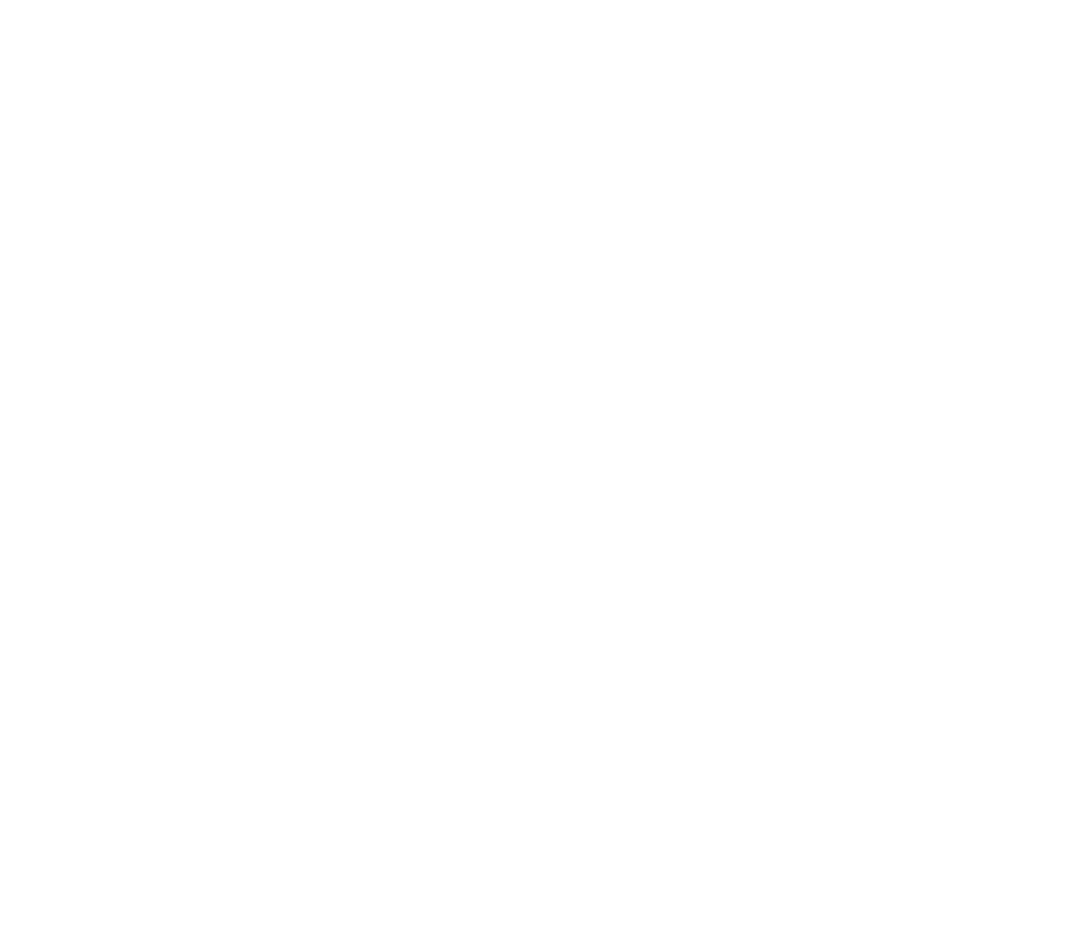
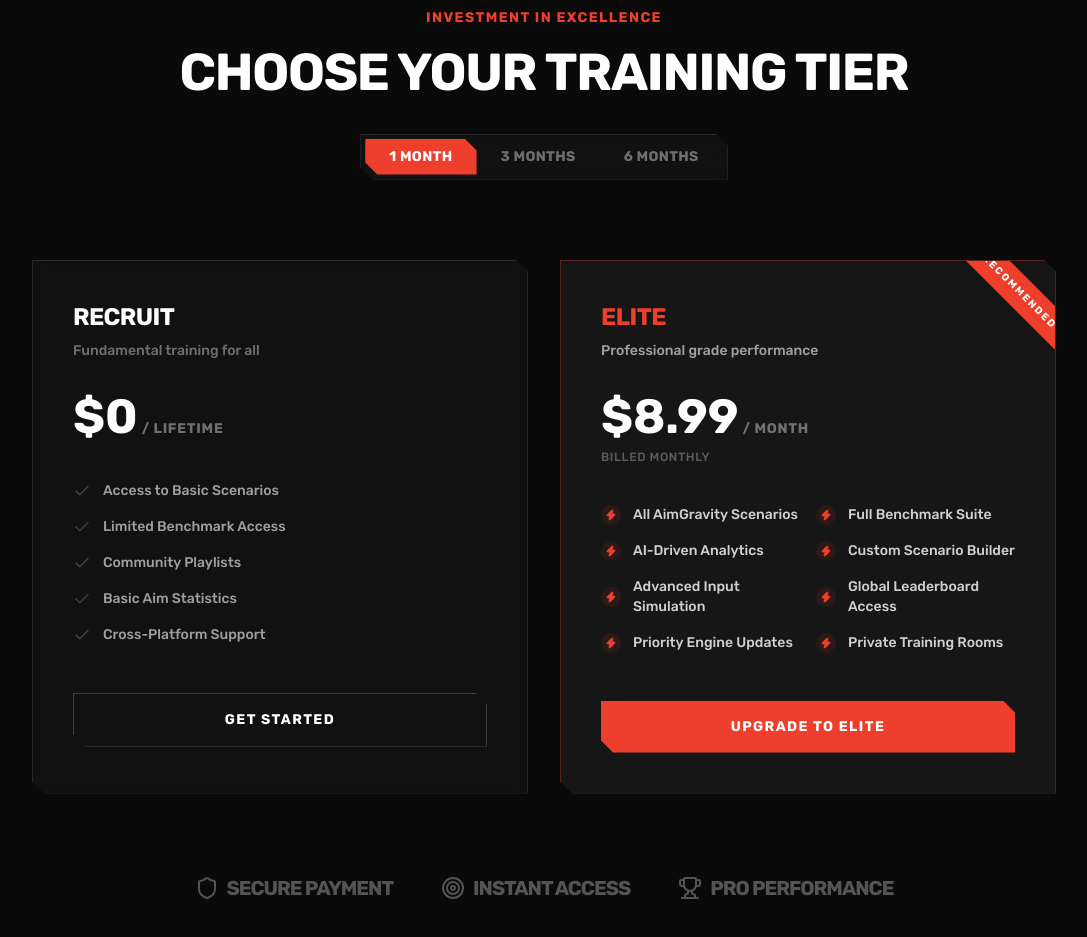
Before and after one commit to ispasdani/aimgravity, a Next.js app: page / in a window 1280 px wide. Shown: the part 2500-3437 px from the top of the page, without its empty margins (96-1183 px from the left). Before the commit the page ends 2379 px from the top, so only its background shows below. Built offline with nearby package versions, Linux system fonts and the light colour scheme.

Commit message:
pricing section introduced

```diff
--- a/app/(marketing)/page.tsx
+++ b/app/(marketing)/page.tsx
@@ -1,6 +1,7 @@
 import Hero from "@/components/marketing-sections/hero";
 import Features from "@/components/marketing-sections/features";
 import GameEngine from "@/components/marketing-sections/game-engine";
+import Pricing from "@/components/marketing-sections/pricing";
 
 export default function Home() {
     return (
@@ -8,6 +9,7 @@ export default function Home() {
             <Hero />
             <Features />
             <GameEngine />
+            <Pricing />
         </main>
     );
 }
--- /dev/null
+++ b/components/marketing-sections/pricing.tsx
@@ -0,0 +1,204 @@
+'use client';
+
+import React, { useState } from 'react';
+import { Check, Zap, Shield, Target, Trophy } from 'lucide-react';
+import { Rubik } from 'next/font/google';
+
+const rubik = Rubik({
+    subsets: ['latin'],
+    weight: ['400', '500', '700'],
+    variable: '--font-rubik',
+});
+
+const clipPathStyle = {
+    clipPath: 'polygon(0 0, calc(100% - 12px) 0, 100% 12px, 100% 100%, 12px 100%, 0 calc(100% - 12px))'
+};
+
+type BillingCycle = '1m' | '3m' | '6m';
+
+export default function Pricing() {
+    const [billingCycle, setBillingCycle] = useState<BillingCycle>('1m');
+
+    const prices = {
+        '1m': 8.99,
+        '3m': 6.99,
+        '6m': 4.99,
+    };
+
+    const billingText = {
+        '1m': 'Billed monthly',
+        '3m': 'Billed $20.97 every 3 months',
+        '6m': 'Billed $29.94 every 6 months',
+    };
+
+    const savings = {
+        '1m': null,
+        '3m': 'Save 22%',
+        '6m': 'Save 44%',
+    };
+
+    const freeFeatures = [
+        "Access to Basic Scenarios",
+        "Limited Benchmark Access",
+        "Community Playlists",
+        "Basic Aim Statistics",
+        "Cross-Platform Support",
+    ];
+
+    const proFeatures = [
+        "All AimGravity Scenarios",
+        "Full Benchmark Suite",
+        "AI-Driven Analytics",
+        "Custom Scenario Builder",
+        "Advanced Input Simulation",
+        "Global Leaderboard Access",
+        "Priority Engine Updates",
+        "Private Training Rooms",
+    ];
+
+    return (
+        <section
+            className={`${rubik.variable} relative w-full bg-[#0a0a0a] py-24 md:py-32 text-white border-t border-white/10`}
+            style={{ fontFamily: 'var(--font-rubik), sans-serif' }}
+            id="pricing"
+        >
+            <div className="max-w-[1440px] mx-auto px-8 md:px-16">
+
+                {/* Header */}
+                <div className="mb-16 md:mb-20 text-center">
+                    <div className="text-[#EE3F2C] font-bold tracking-widest uppercase text-sm mb-4">
+                        Investment in Excellence
+                    </div>
+                    <h2 className="text-[36px] md:text-[52px] leading-[1.1] font-bold uppercase tracking-tight mb-8">
+                        Choose your training tier
+                    </h2>
+
+                    {/* Billing Toggle */}
+                    <div className="inline-flex p-1 bg-white/[0.03] border border-white/10 backdrop-blur-sm relative" style={clipPathStyle}>
+                        {(['1m', '3m', '6m'] as BillingCycle[]).map((cycle) => (
+                            <button
+                                key={cycle}
+                                onClick={() => setBillingCycle(cycle)}
+                                className={`relative z-10 px-6 py-2 text-sm font-bold uppercase tracking-wide transition-colors duration-300 ${
+                                    billingCycle === cycle ? 'text-white' : 'text-white/40 hover:text-white/70'
+                                }`}
+                            >
+                                {cycle === '1m' ? '1 Month' : cycle === '3m' ? '3 Months' : '6 Months'}
+                                {billingCycle === cycle && (
+                                    <div
+                                        className="absolute inset-0 bg-[#EE3F2C] -z-10 transition-all duration-300"
+                                        style={clipPathStyle}
+                                    />
+                                )}
+                            </button>
+                        ))}
+                    </div>
+                </div>
+
+                {/* Pricing Grid */}
+                <div className="grid grid-cols-1 lg:grid-cols-2 gap-8 max-w-5xl mx-auto">
+
+                    {/* Free Plan */}
+                    <div
+                        className="group relative backdrop-blur-sm bg-white/[0.03] border border-white/10 p-10 transition-all duration-300 hover:border-white/20"
+                        style={clipPathStyle}
+                    >
+                        <div className="mb-8">
+                            <h3 className="text-2xl font-bold uppercase tracking-tight mb-2">Recruit</h3>
+                            <p className="text-white/40 text-sm font-medium">Fundamental training for all</p>
+                        </div>
+
+                        <div className="mb-10">
+                            <div className="flex items-baseline gap-1">
+                                <span className="text-5xl font-bold">$0</span>
+                                <span className="text-white/40 uppercase text-sm font-bold tracking-wider">/ Lifetime</span>
+                            </div>
+                        </div>
+
+                        <div className="space-y-4 mb-12">
+                            {freeFeatures.map((feature, idx) => (
+                                <div key={idx} className="flex items-center gap-3">
+                                    <Check className="text-white/20" size={18} />
+                                    <span className="text-white/60 text-sm font-medium">{feature}</span>
+                                </div>
+                            ))}
+                        </div>
+
+                        <button
+                            className="w-full py-4 border border-white/20 text-white font-bold uppercase text-sm tracking-widest hover:bg-white/10 transition-colors"
+                            style={clipPathStyle}
+                        >
+                            Get Started
+                        </button>
+                    </div>
+
+                    {/* Pro Plan */}
+                    <div
+                        className="group relative backdrop-blur-sm bg-white/[0.05] border border-[#EE3F2C]/30 p-10 transition-all duration-300 hover:border-[#EE3F2C]/60 overflow-hidden"
+                        style={clipPathStyle}
+                    >
+                        {/* Elite Badge */}
+                        <div className="absolute top-0 right-0">
+                            <div className="bg-[#EE3F2C] text-white text-[10px] font-black uppercase tracking-[0.2em] px-8 py-2 rotate-45 translate-x-[28%] translate-y-[50%]">
+                                RECOMMENDED
+                            </div>
+                        </div>
+
+                        <div className="mb-8 relative">
+                            <h3 className="text-2xl font-bold uppercase tracking-tight mb-2 text-[#EE3F2C]">Elite</h3>
+                            <p className="text-white/60 text-sm font-medium">Professional grade performance</p>
+
+                            {savings[billingCycle] && (
+                                <span className="absolute top-0 right-0 bg-[#EE3F2C]/10 text-[#EE3F2C] border border-[#EE3F2C]/20 px-3 py-1 text-[10px] font-bold uppercase tracking-widest" style={clipPathStyle}>
+                                    {savings[billingCycle]}
+                                </span>
+                            )}
+                        </div>
+
+                        <div className="mb-10">
+                            <div className="flex items-baseline gap-1">
+                                <span className="text-5xl font-bold transition-all duration-300">${prices[billingCycle]}</span>
+                                <span className="text-white/40 uppercase text-sm font-bold tracking-wider">/ Month</span>
+                            </div>
+                            <p className="text-white/30 text-xs mt-2 font-medium uppercase tracking-wider transition-all duration-300">
+                                {billingText[billingCycle]}
+                            </p>
+                        </div>
+
+                        <div className="grid grid-cols-1 md:grid-cols-2 gap-4 mb-12">
+                            {proFeatures.map((feature, idx) => (
+                                <div key={idx} className="flex items-center gap-3">
+                                    <div className="flex-shrink-0 w-5 h-5 rounded-full bg-[#EE3F2C]/10 flex items-center justify-center">
+                                        <Zap className="text-[#EE3F2C]" size={12} fill="currentColor" />
+                                    </div>
+                                    <span className="text-white/80 text-sm font-medium">{feature}</span>
+                                </div>
+                            ))}
+                        </div>
+
+                        <button
+                            className="w-full py-4 bg-[#EE3F2C] text-white font-bold uppercase text-sm tracking-widest hover:bg-red-600 transition-colors shadow-[0_0_30px_rgba(238,63,44,0.2)]"
+                            style={clipPathStyle}
+                        >
+                            Upgrade to Elite
+                        </button>
+                    </div>
+                </div>
+
+                {/* Trust Badges */}
+                <div className="mt-20 flex flex-wrap justify-center items-center gap-12 opacity-30 grayscale hover:opacity-50 transition-opacity duration-500">
+                   <div className="flex items-center gap-2 font-bold uppercase tracking-tighter text-xl">
+                       <Shield size={24} /> SECURE PAYMENT
+                   </div>
+                   <div className="flex items-center gap-2 font-bold uppercase tracking-tighter text-xl">
+                       <Target size={24} /> INSTANT ACCESS
+                   </div>
+                   <div className="flex items-center gap-2 font-bold uppercase tracking-tighter text-xl">
+                       <Trophy size={24} /> PRO PERFORMANCE
+                   </div>
+                </div>
+
+            </div>
+        </section>
+    );
+}
```
